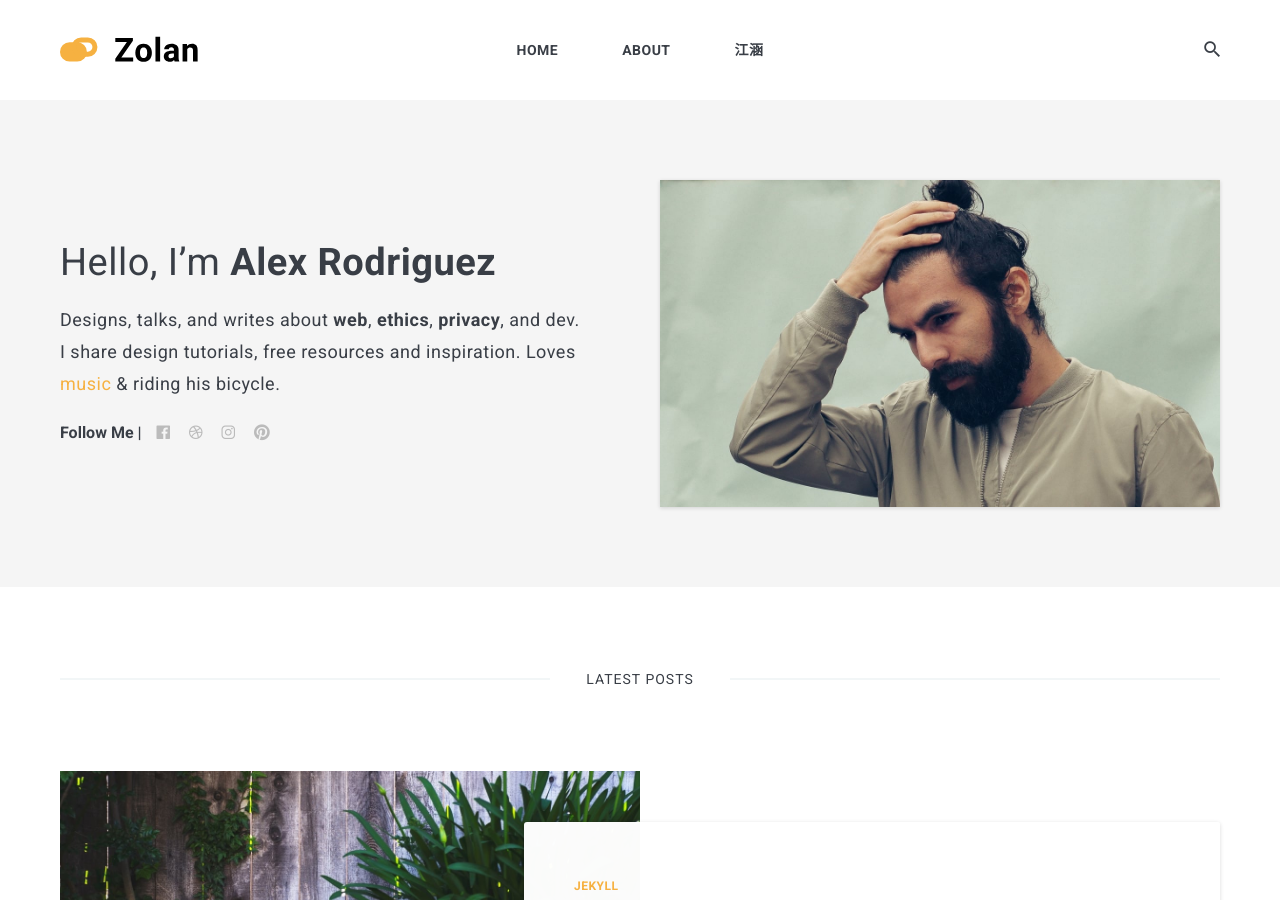
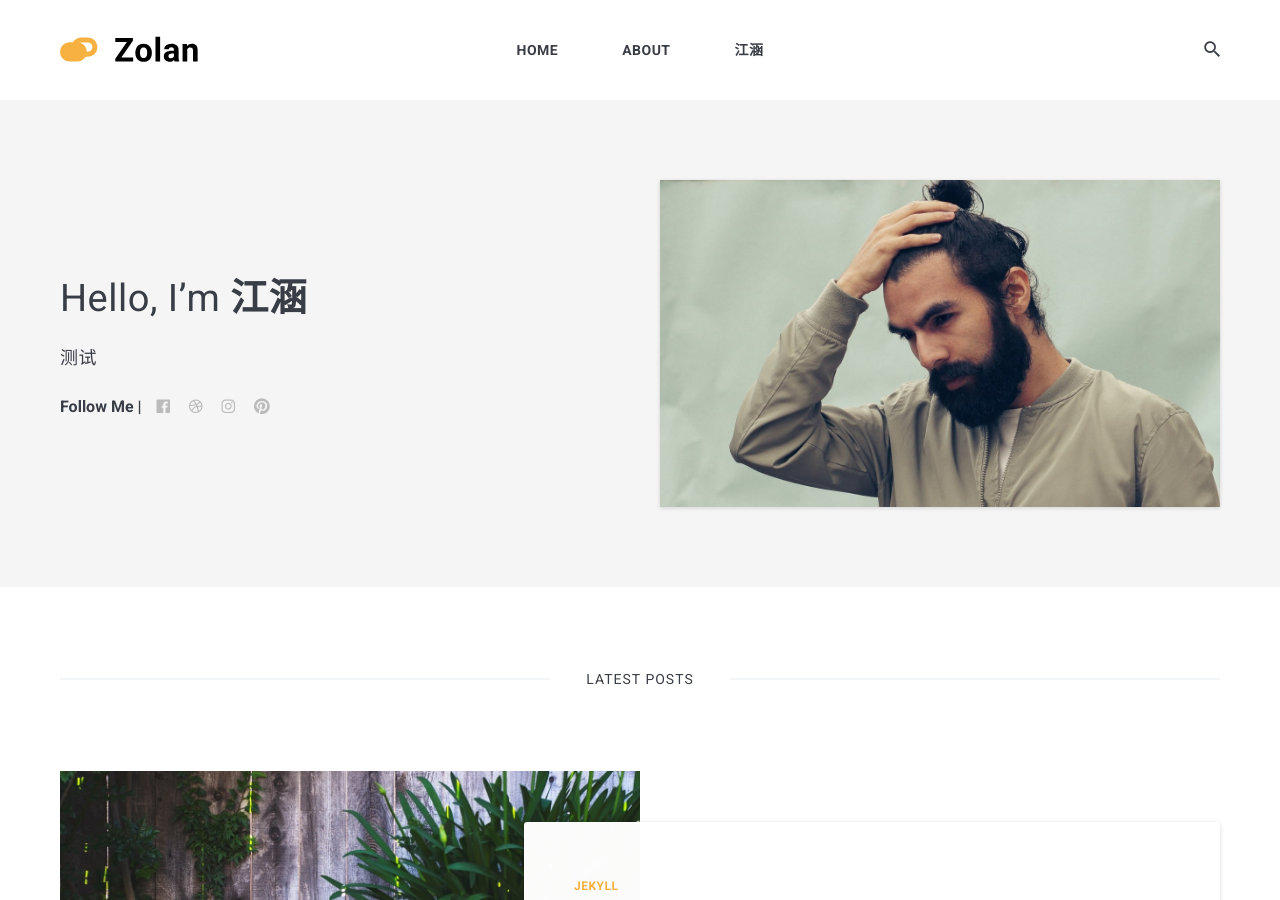
Before and after one commit to d-wan/jiang.github.io, a Jekyll site: the page built from index.html, in a window 1280 px wide and 900 px high. Built offline with Jekyll 4.4.1, drawn with Linux system fonts in a browser that asks for light colours; nearby versions of some CDN libraries; the list of posts is cut into pages by our own code.

Commit message:
Update settings.yml

```diff
--- a/_data/settings.yml
+++ b/_data/settings.yml
@@ -8,16 +8,15 @@ description: Zolan is modern minimal theme for Jekyll
 #-------------------------------
 # Author Settings
 author:
-  name: Alex Rodriguez
+  name: 江涵
   image: 01.jpg
-  say-hello: Hello, I’m <strong>Alex Rodriguez</strong>
-  bio: Designs, talks, and writes about <strong>web</strong>, <strong>ethics</strong>, <strong>privacy</strong>, and dev. I share design tutorials, free resources and inspiration. Loves <a href="#">music</a> & riding his bicycle.
-
+  say-hello: Hello, I’m <strong>江涵</strong>
+  bio: 测试
 
 #-------------------------------
 # Contact links
-twitter: https://twitter.com/ # Add your Twitter handle
-facebook: https://facebook.com/ # Add your Facebook handle
+twitter: https://www.xiaohongshu.com/user/profile/5f658eff0000000001007273?xhsshare=CopyLink&appuid=645dfd430000000010029563&apptime=1729786201&share_id=cc64cd3f93004901a0b10552f052fa1a # Add your Twitter handle
+facebook: https://www.xiaohongshu.com/user/profile/5f658eff0000000001007273?xhsshare=CopyLink&appuid=645dfd430000000010029563&apptime=1729786201&share_id=cc64cd3f93004901a0b10552f052fa1a # Add your Facebook handle
 dribbble: https://dribbble.com/ # Add your Dribbble handle
 instagram: https://instagram.com/ # Add your Instagram handle
 pinterest: https://pinterest.com/ # Add your Pinterest handle
```
